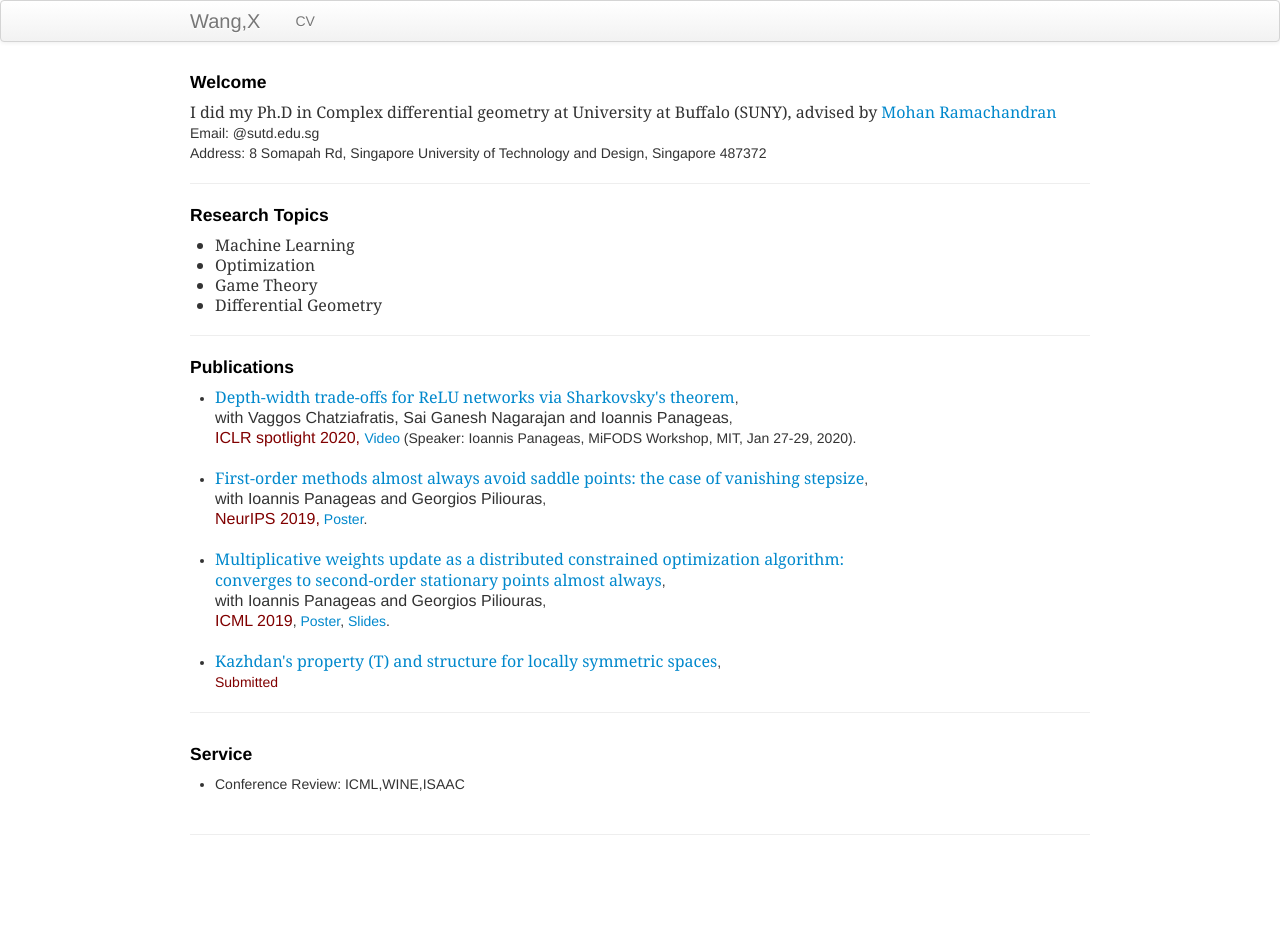
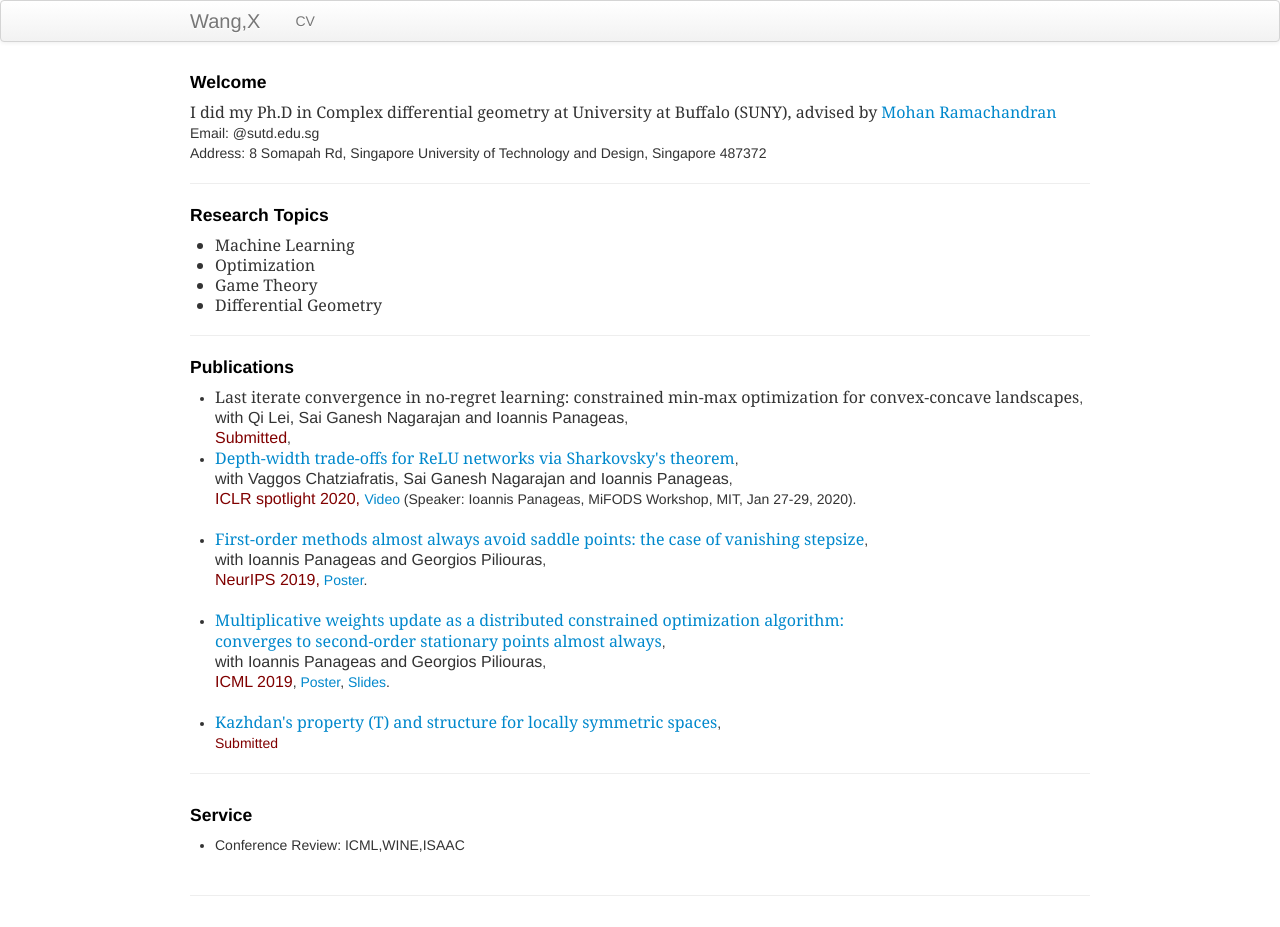
Before and after one commit to xiiaowang/xiiaowang.github.io, a Jekyll site: the page built from index.md, in a window 1280 px wide. Built offline with Jekyll 4.4.1, drawn with Linux system fonts in a browser that asks for light colours; before the commit the page ends 900 px from its top, so only the background shows below that.

Commit message:
Update index.md

```diff
--- a/index.md
+++ b/index.md
@@ -48,6 +48,10 @@ keywords: machine learning, geometry
 ---
 <h4><a name="Publications"></a>Publications</h4>
 <ul>
+    <li> <font size="3" face="Georgia"> Last iterate convergence in no-regret learning: constrained min-max optimization for convex-concave landscapes</font>,
+        <br/> <font size="3">with Qi Lei, Sai Ganesh Nagarajan and Ioannis Panageas</font>,
+        <br/> <font size="3" color="maroon">Submitted</font>,
+    </li>
     <li> <font size="3" face="Georgia"><a href="https://arxiv.org/abs/1912.04378">Depth-width trade-offs for ReLU networks via Sharkovsky's theorem</a></font>,
         <br/> <font size="3">with Vaggos Chatziafratis, Sai Ganesh Nagarajan and Ioannis Panageas</font>,
         <br/> <font size="3" color="maroon">ICLR spotlight 2020, </font> <!--<a href="https://arxiv.org/abs/1912.04378">arXiv</a>,--> <a href="https://www.youtube.com/watch?v=HNQ204BmOQ8">Video</a> (Speaker: Ioannis Panageas, MiFODS Workshop, MIT, Jan 27-29, 2020).
```
